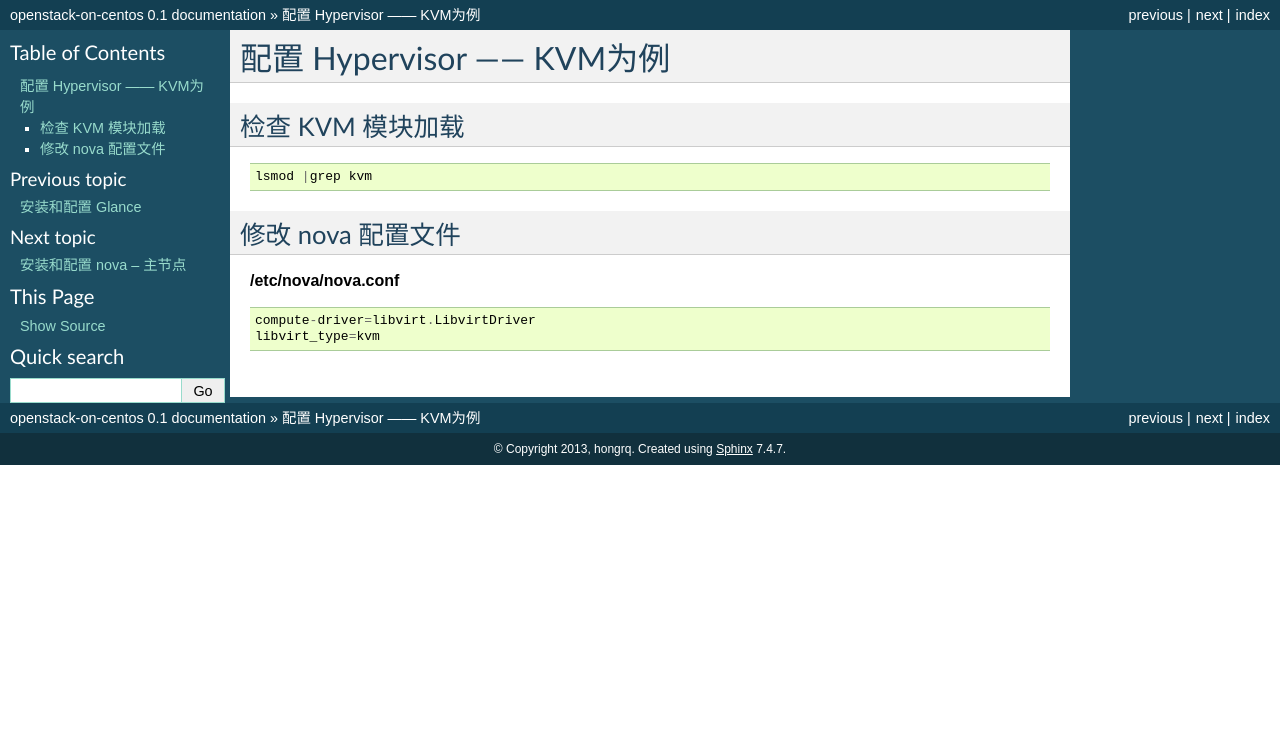
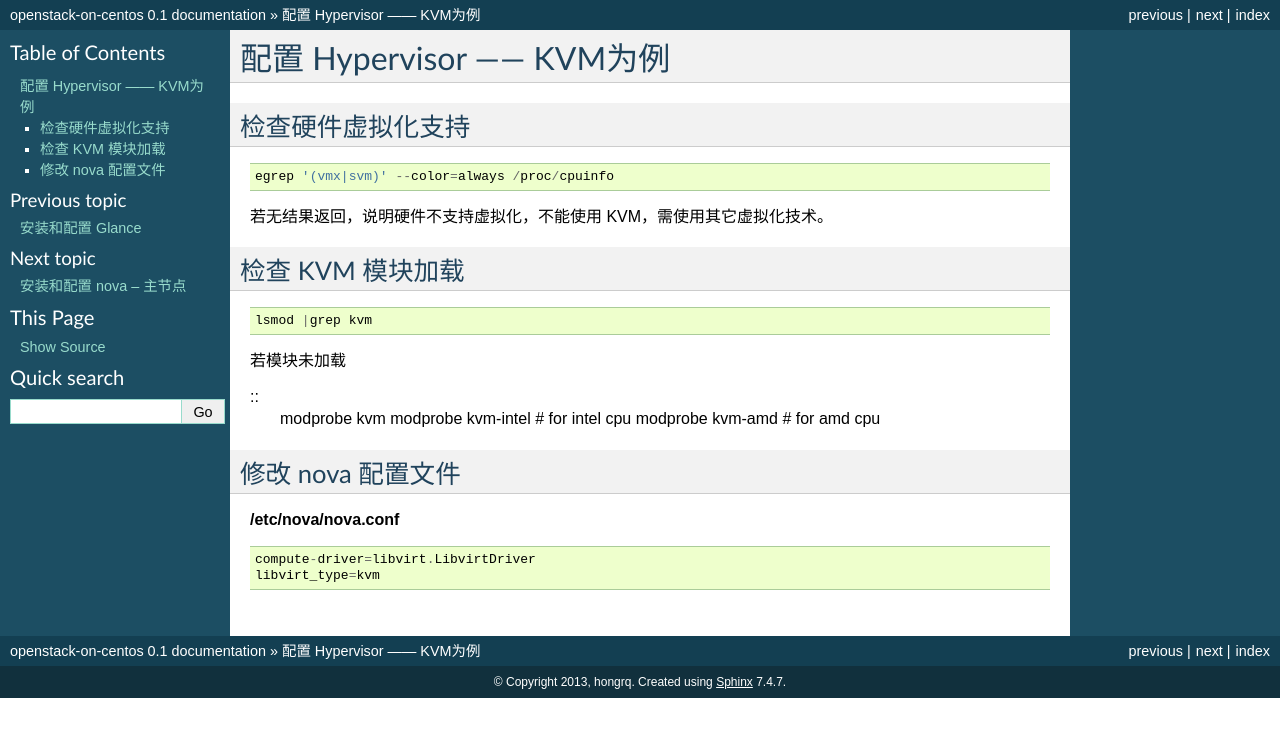
Before and after one commit to hongruiqi/openstack-on-centos6, a Sphinx documentation site: the page built from docs/hypervisor.rst, in a window 1280 px wide. Shown: the top 737 px of the page. Built offline with Sphinx 7.4.7, drawn with Linux system fonts in a browser that asks for light colours.

Commit message:
hypervisor.rst

```diff
--- a/docs/hypervisor.rst
+++ b/docs/hypervisor.rst
@@ -1,5 +1,14 @@
 配置 Hypervisor —— KVM为例
 ==========
+
+检查硬件虚拟化支持
+----------
+
+::
+
+    egrep '(vmx|svm)' --color=always /proc/cpuinfo
+
+若无结果返回，说明硬件不支持虚拟化，不能使用 KVM，需使用其它虚拟化技术。
 
 检查 KVM 模块加载
 ----------
@@ -8,6 +17,13 @@
 
     lsmod |grep kvm
 
+若模块未加载
+
+::
+    modprobe kvm
+    modprobe kvm-intel # for intel cpu
+    modprobe kvm-amd   # for amd cpu
+
 修改 nova 配置文件
 ----------
 
```
